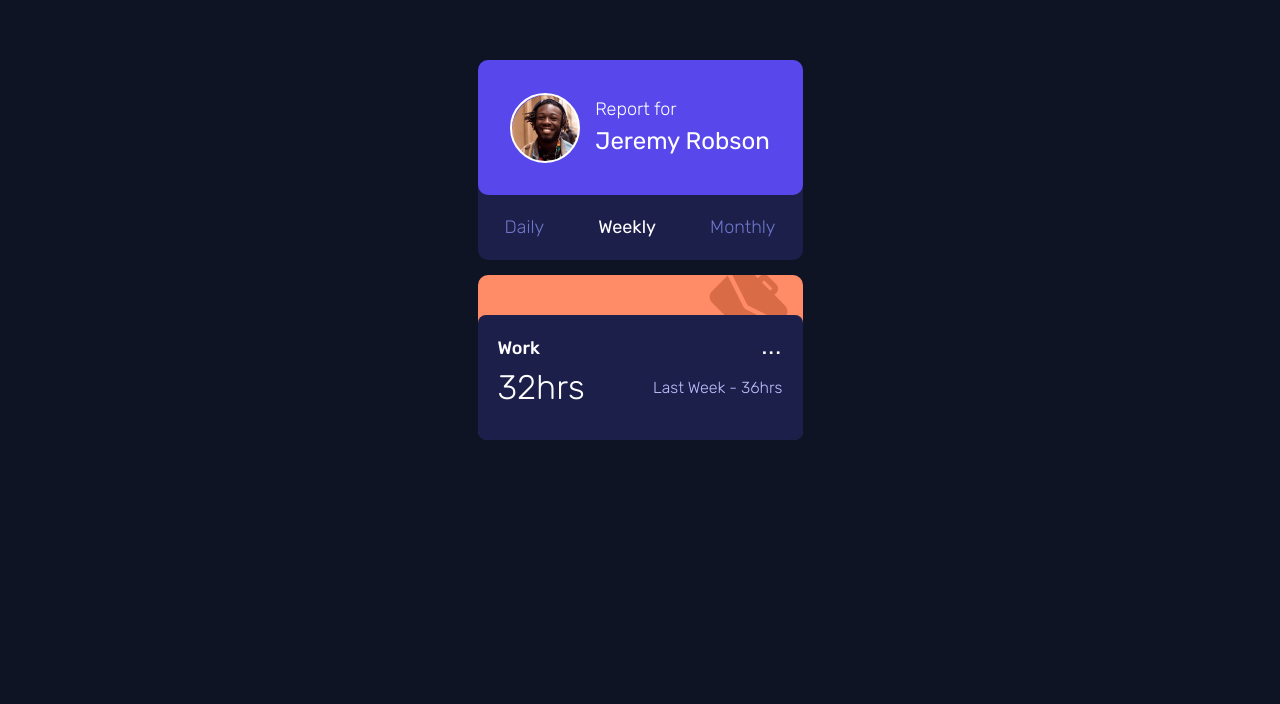
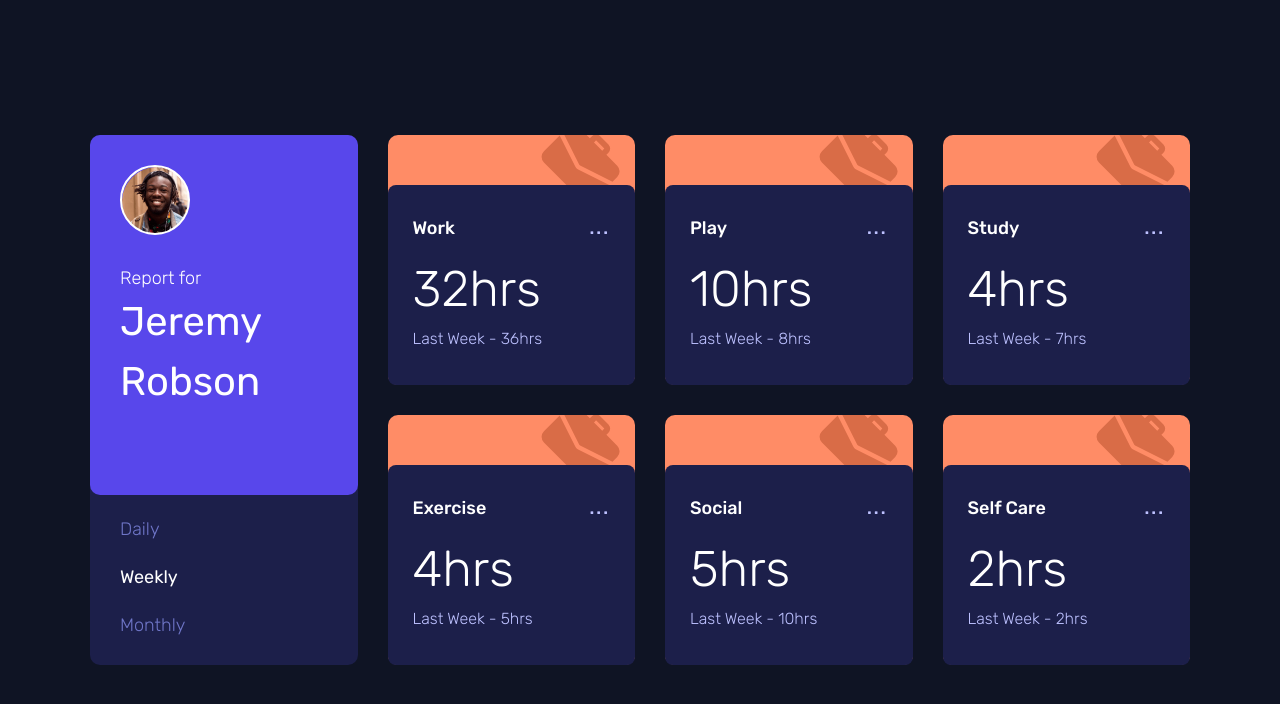
Before and after one commit to SrHatcher/practice-Time-tracking, a plain HTML site: page index.html in a window 1280 px wide. Drawn offline with Linux system fonts and the light colour scheme.

Commit message:
working on js code

```diff
--- a/index.html
+++ b/index.html
@@ -41,5 +41,7 @@
       </div>
     </div>
   </main>
+
+  <script src="./index.js"></script>
 </body>
 </html>
--- /dev/null
+++ b/index.js
@@ -0,0 +1,50 @@
+async function loadData(time){
+    const request = await fetch('data.json');
+    const reports = await request.json();
+
+    const mainContainer = document.querySelector('.main__report');
+    mainContainer.innerText = '';
+
+    reports.forEach((report)=>{
+
+        const reportContainer = document.createElement('div');
+        const reportContent = document.createElement('div');
+        const contentHeader = document.createElement('div')
+        const contentDescription = document.createElement('div')
+
+        const contentTitle = document.createElement('span');
+        const contentOptions = document.createElement('span')
+        const contentTime = document.createElement('span')
+        const contentTimeline = document.createElement('span')
+
+        reportContainer.classList.add('report__container');
+        reportContent.classList.add('report__content');
+        contentHeader.classList.add('content__header');
+        contentDescription.classList.add('content__description')
+
+        contentTitle.setAttribute('id', 'content-title');
+        contentOptions.classList.add('content__options');
+        contentTime.setAttribute('id', 'content-time');
+        contentTimeline.setAttribute('id', 'content-timeline');
+
+        if(time==='w'){
+            contentTitle.innerText = report.title;
+            contentOptions.innerText = '...'
+            contentTime.innerText = `${report.timeframes.weekly.current}hrs`
+            contentTimeline.innerText = `Last Week - ${report.timeframes.weekly.previous}hrs`;
+        }else if(time === 'm'){
+            //TODO:
+        }else{
+            //TODO:
+        }
+
+        contentHeader.append(contentTitle, contentOptions)
+        contentDescription.append(contentTime, contentTimeline)
+
+        reportContent.append(contentHeader, contentDescription)
+        reportContainer.appendChild(reportContent);
+        mainContainer.appendChild(reportContainer);
+    })
+}
+
+loadData('w')
--- a/styles/styles.css
+++ b/styles/styles.css
@@ -144,6 +144,7 @@ main{
 
     border-radius: 0.8rem;
     background-color: var(--darkblue);
+    cursor: pointer;
 }
 .content__header{
     display: flex;
@@ -157,6 +158,7 @@ main{
     font-weight: 500;
     letter-spacing: 0.2rem;
 
+    color: var(--pale-blue);
     cursor: pointer;
 }
 .content__description{
@@ -175,10 +177,97 @@ main{
     color: var(--pale-blue);
 }
 
+@media screen and (min-width: 1000px){
+    body{
+        align-items: center;
+    }
+
+    main{
+        display: grid;
+        grid-template-columns: 1fr 3fr;
+        gap: 3rem;
+
+        width: 110rem;
+        height: 53rem;
+    }
+
+    .main__owner{
+        height: 100%;
+
+        border-radius: 1rem;
+        background-color: var(--darkblue);
+    }
+    .owner__profile{
+        display: flex;
+        flex-direction: column;
+        align-items: flex-start;
+        justify-content: unset;
+        gap: 3rem;
+
+        padding: 3rem 3rem;
+        height: 36rem;
+
+        border-radius: 1rem;
+        background-color: var(--blue);
+    }
+    .profile__text span{
+        font-weight: 400;
+        font-size: 4rem;
+    }
+    .owner__timeline{
+        display: flex;
+        flex-direction: column;
+        justify-content: space-around;
+        align-items: flex-start;
+
+        height: 16.5rem;
+
+        padding: 1rem 3rem;
+
+        font-weight: 300;
+
+        color: var(--desaturated-blue);
+    }
+    .main__report{
+        display: grid;
+        grid-template-columns: 1fr 1fr 1fr;
+        grid-template-rows: 1fr 1fr;
+        gap: 3rem;
+    }
+    .report__container{
+        height: 100%;
+    }
+    .report__content{
+        height: 20rem;
+        padding: 3rem 2.5rem;
+    }
+    .content__header{
+        display: flex;
+        justify-content: space-between;
+
+        margin-block-end: 1rem;
+    }
+    .content__description{
+        display: flex;
+        flex-direction: column;
+        align-items: flex-start;
+    }
+    #content-time{
+        font-size: 5rem;
+    }
+}
+
 @media (hover:hover){
     .owner__timeline span:hover{
         font-weight: 400;
 
         color: white;
     }
+
+    .content__options:hover{
+        color: white;
+    }
+    .report__content:active{
+        background-color: var(--desaturated-blue);
+    }
 }
```
